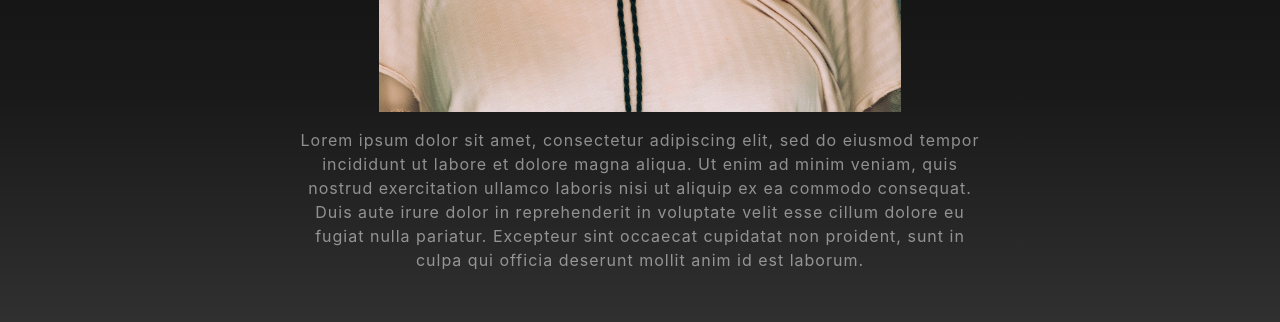
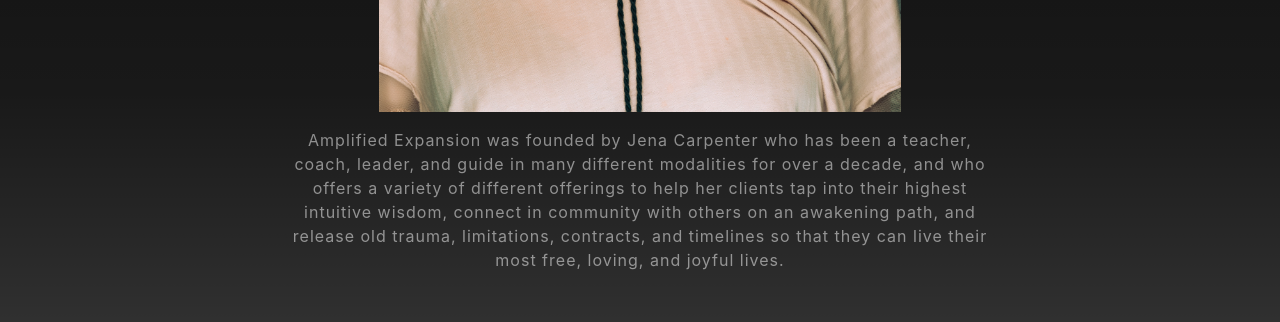
Before and after one commit to adamhaley/amplified-expansion-coaching, a plain HTML site: page index.html in a window 1280 px wide. Shown: the part 1480-1802 px from the top of the page. Drawn offline with nearby package versions, Linux system fonts and the light colour scheme.

```diff
--- a/index.html
+++ b/index.html
@@ -74,7 +74,8 @@
                 <div class="row gx-0 mb-4 mb-lg-5 align-items-center justify-content-center">
                     <div class="col-lg-8">
                         <p class="text-white-50">
-                            Lorem ipsum dolor sit amet, consectetur adipiscing elit, sed do eiusmod tempor incididunt ut labore et dolore magna aliqua. Ut enim ad minim veniam, quis nostrud exercitation ullamco laboris nisi ut aliquip ex ea commodo consequat. Duis aute irure dolor in reprehenderit in voluptate velit esse cillum dolore eu fugiat nulla pariatur. Excepteur sint occaecat cupidatat non proident, sunt in culpa qui officia deserunt mollit anim id est laborum.
+                            Amplified Expansion was founded by Jena Carpenter who has been a teacher, coach, leader, and guide in many different modalities for over a decade, and who offers a variety of different offerings to help her clients tap into their highest intuitive wisdom, connect in community with others on an awakening path, and release old trauma, limitations, contracts, and timelines so that they can live their most free, loving, and joyful lives.
+
                         </p>
                     </div>
                 </div>
```
Also changed, not shown: .github/workflows/deploy.yml (added), 1 other file.
